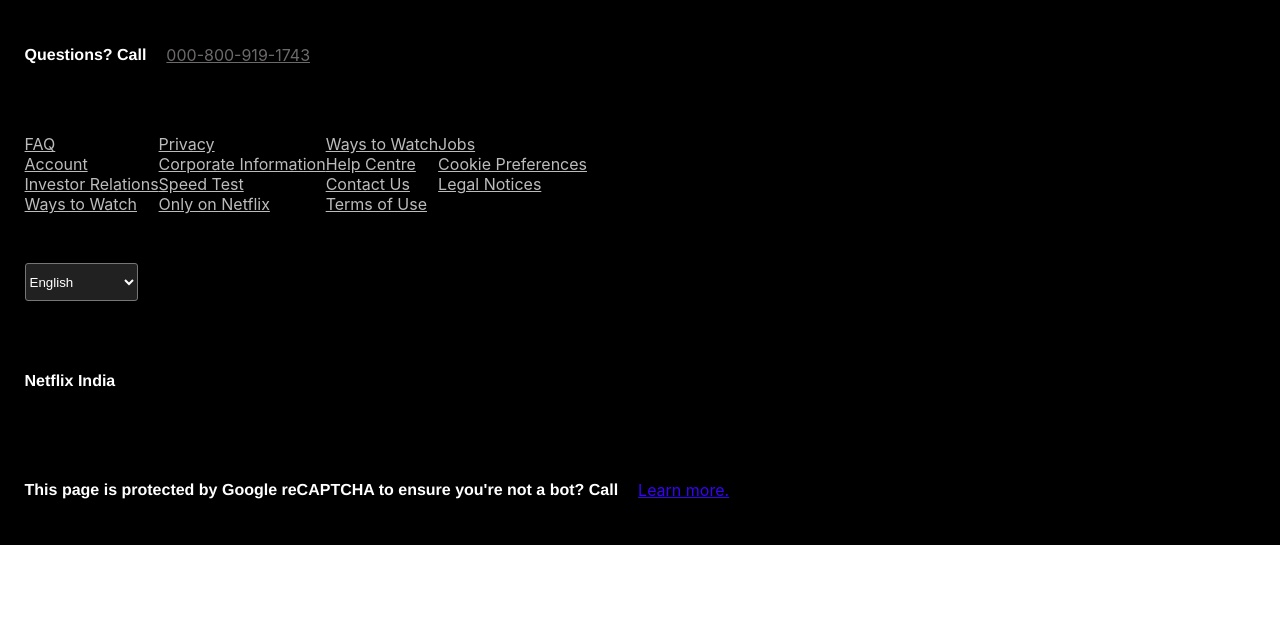
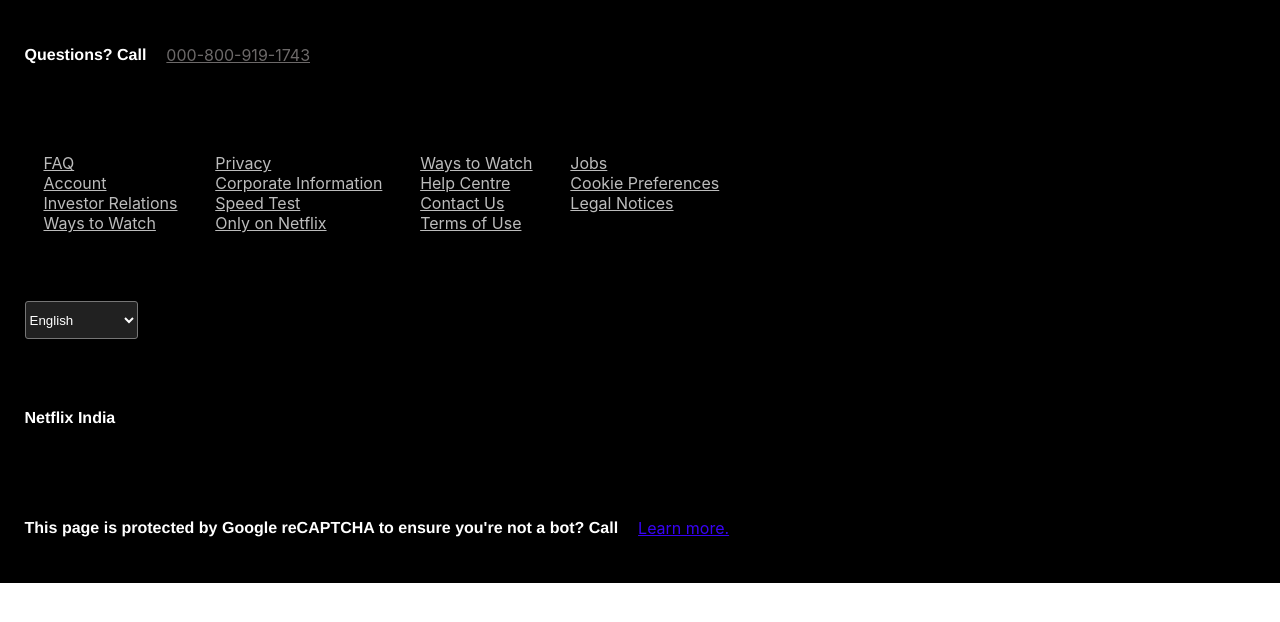
Before and after one commit to madasamydfan/CloneToLearn, a React (Create React App) app: page / in a window 1280 px wide. Shown: the top 622 px of the page. Built offline with nearby package versions, Linux system fonts and the light colour scheme.

Commit message:
footer added

```diff
--- a/src/pages/footer.css
+++ b/src/pages/footer.css
@@ -27,7 +27,7 @@
 
 }
 .inner-box1{
-
+    margin: 0.5cm;
     display: flex;
     flex-direction: column;
 }
```
